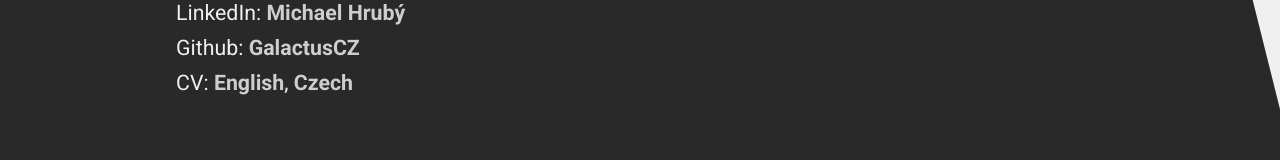
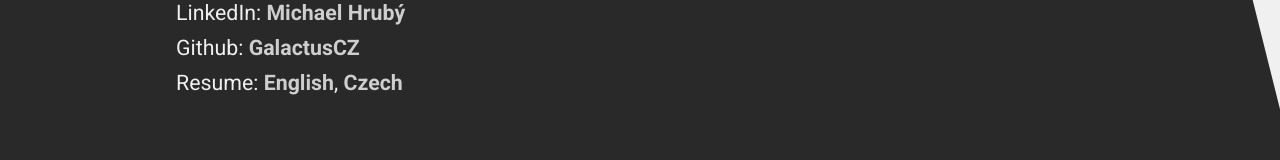
Before and after one commit to GalactusCZ/main-page, a Vue app: page /contacts in a window 1280 px wide. Shown: the part 326-486 px from the top of the page. Built offline with nearby package versions, Linux system fonts and the light colour scheme.

Commit message:
Adding 404 and 403 pages

```diff
--- a/src/router/index.js
+++ b/src/router/index.js
@@ -2,11 +2,15 @@
 import Home from '../views/Home.vue'
 import Projects from '../views/Projects.vue'
 import Contacts from '../views/Contacts.vue'
+import Forbidden from '../views/403.vue'
+import NotFound from '../views/404.vue'
 
 const routes = [
   { path: '/', name: 'Home', component: Home },
   { path: '/projects', name: 'Projects', component: Projects },
-  { path: '/contacts', name: 'Contacts', component: Contacts }
+  { path: '/contacts', name: 'Contacts', component: Contacts },
+  { path: '/403', name: 'Forbidden', component: Forbidden },
+  { path: '/:pathMatch(.*)*', name: 'NotFound', component: NotFound }
 ]
 
 const router = createRouter({
--- a/src/styles/main.scss
+++ b/src/styles/main.scss
@@ -25,6 +25,10 @@
   margin: 0 auto;
 }
 
+.errors {
+  font-size: 20pt;
+}
+
 /* Responsive design */
 @media only screen and (max-width: 1200px) {
   body {
--- /dev/null
+++ b/src/views/403.vue
@@ -0,0 +1,8 @@
+<script setup>
+</script>
+
+<template>
+  <h1>403 - Forbidden</h1>
+
+  <p class="errors">It seems you don't have access to this page.</p>
+</template>
--- /dev/null
+++ b/src/views/404.vue
@@ -0,0 +1,8 @@
+<script setup>
+</script>
+
+<template>
+  <h1>404 - Page not found</h1>
+
+  <p class="errors">Whoops... It seems this page does not exist. If this page should exist, contact the administrator.</p>
+</template>
--- a/src/views/Contacts.vue
+++ b/src/views/Contacts.vue
@@ -4,13 +4,12 @@
 <template>
   <h1>Contacts</h1>
 
-
   <div class="contacts">
     <ul>
       <li>E-mail: <a href="mailto:michael-hruby@seznam.cz">michael-hruby@seznam.cz</a></li>
       <li>LinkedIn: <a href="https://www.linkedin.com/in/michael-hrub%C3%BD-b3a0542a8/" target="_blank">Michael Hrubý</a></li>
       <li>Github: <a href="https://github.com/GalactusCZ" target="_blank">GalactusCZ</a></li>
-      <li>CV: <a href="/public/michael-hruby-english.pdf" target="_blank">English</a>, <a href="/public/michael-hruby-czech.pdf" target="_blank">Czech</a></li>
+      <li>Resume: <a href="/public/michael-hruby-english.pdf" target="_blank">English</a>, <a href="/public/michael-hruby-czech.pdf" target="_blank">Czech</a></li>
     </ul>
   </div>
 </template>
```
